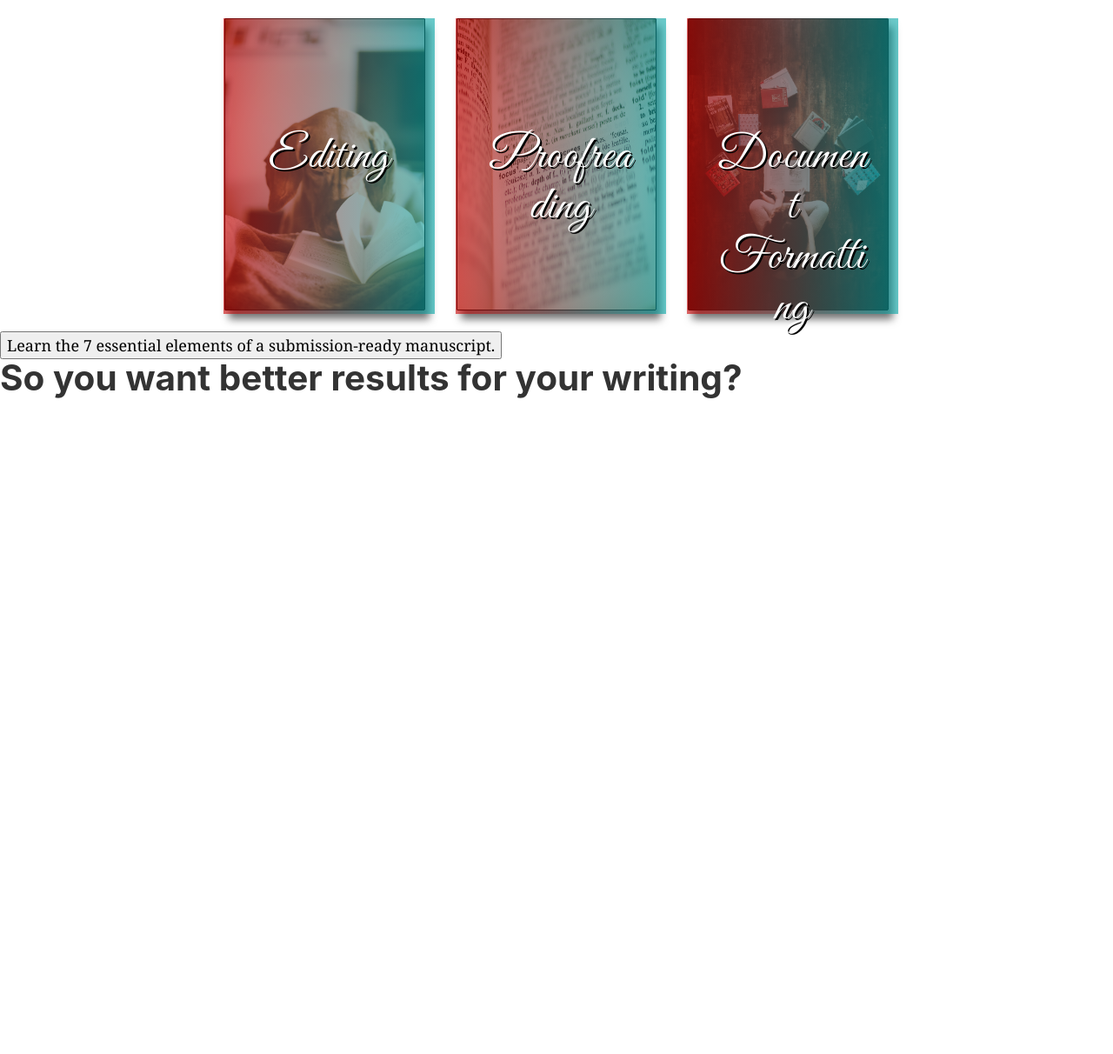
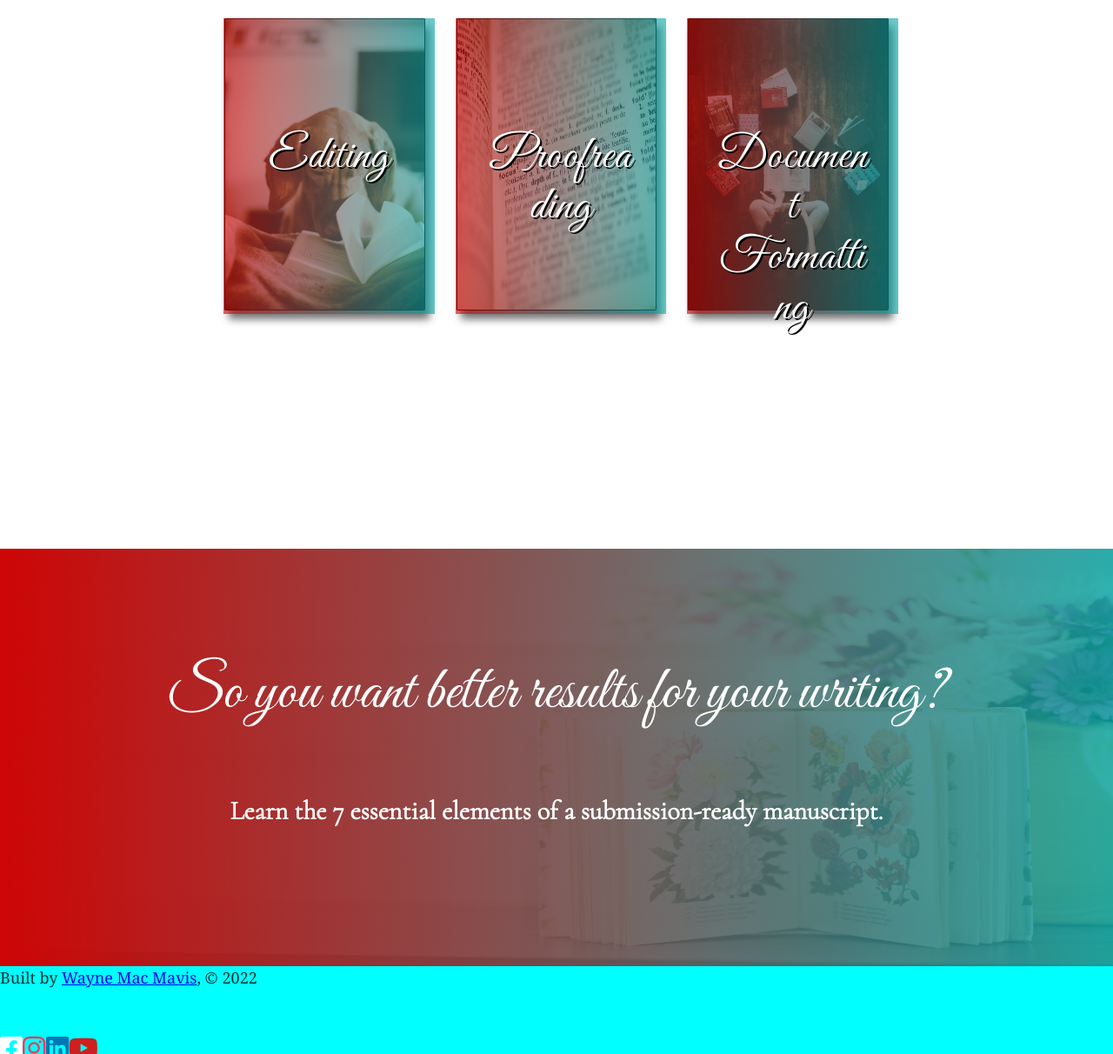
Before and after one commit to WayneMacMavis/Editing-Proofreading-Copywriting, a Gatsby site: page / in a window 1280 px wide. Shown: the part 1588-2800 px from the top of the page at 87% size. Before the commit the page ends 2072 px from the top, so only its background shows below. Built offline with nearby package versions, Linux system fonts and the light colour scheme; Gatsby itself is replaced by a stand-in of ours.

Commit message:
adding footer

```diff
--- a/gatsby-config.js
+++ b/gatsby-config.js
@@ -37,5 +37,7 @@ module.exports = {
     ]
   },
   /* Your site config here */
-  plugins: [],
+  plugins: [
+    `gatsby-plugin-fontawesome-css`,
+  ],
 }
--- /dev/null
+++ b/src/components/footer.js
@@ -0,0 +1,39 @@
+import * as React from "react"
+import { FontAwesomeIcon } from '@fortawesome/react-fontawesome'
+import { faFacebookSquare, faInstagram, faLinkedin, faYoutube } from "@fortawesome/free-brands-svg-icons"
+
+
+const footer = () => (
+  <div>
+  <div style={{
+    position: `relative`,
+    background: `aqua`,
+    height: `120px`,
+    width: `100%`,
+    // padding: `5px`,
+    zIndex: `1`,
+    margin: `0`,
+  }}>
+     Built by
+          {` `}
+          <a href="https://web.facebook.com/Wayne.mac.mavis/">Wayne Mac Mavis</a>,
+          © {new Date().getFullYear()}
+          <div style={{position: 'absolute', left: '0', textAlign: `center`,}} className="icons">
+          <a className="icon" href="https://web.facebook.com/ChantalJosephEditor" target="_blank" rel="noreferrer">
+          <FontAwesomeIcon icon={faFacebookSquare} color="white" size="2x" />
+          </a>
+          <a className="icon" href="/">
+          <FontAwesomeIcon icon={faInstagram} color="rgb(228,64,95)" size="2x" />
+          </a>
+          <a className="icon" href="/">
+          <FontAwesomeIcon icon={faLinkedin} color="rgb(0,119,181)" size="2x" />
+          </a>
+          <a className="icon" href="/">
+          <FontAwesomeIcon icon={faYoutube} color="rgb(205,32,31)" size="2x" />
+          </a>
+          </div>
+          </div>
+  </div>
+)
+
+export default footer
--- a/src/components/layout.js
+++ b/src/components/layout.js
@@ -4,7 +4,7 @@ import { useStaticQuery, graphql } from "gatsby"
 // import Header from "./header"
 import Navigation from "./navigation"
 // import Overlay from "./overlay"
-// import Footer from "./footer"
+import Footer from "./footer"
 import "./layout.css"
 
 const Layout = ({ children }) => {
@@ -28,8 +28,7 @@ const Layout = ({ children }) => {
       <Navigation menuLinks={data.site.siteMetadata.menuLinks} />
       {/* <Overlay /> */}
               <main>{children}</main>
-
-      {/* <Footer /> */}
+      <Footer />
     </>
   )
 }
--- a/src/pages/index.js
+++ b/src/pages/index.js
@@ -5,6 +5,7 @@ import Layout from "../components/layout"
 import "../components/styles/style.css"
 import Image from "../assets/images/image.jpg"
 import ImageTwo from "../assets/images/image2.jpg"
+import ImageThree from "../assets/images/image3.jpg"
 
 import Cards from "../components/cards"
 
@@ -74,8 +75,13 @@ const IndexPage = () => {
     </div>
     </div>
     <Cards />
-    <button>Learn the 7 essential elements of a submission-ready manuscript.</button>
-                <h1>So you want better results for your writing?</h1>
+    <img alt="pic3" src={ImageThree} style={{position: 'absolute',height: `50vh`, width: `25vw`, top: '0', left: '0'}}/>
+    <div className="manuscript"
+    style={{position: `relative`, height: '60vh', width: '100vw', backgroundImage: `linear-gradient(to right, rgba(206, 5, 5, 1) , rgba(4, 167, 167, 0.8))`, color: 'white', textAlign: 'center', marginTop: '250px', paddingTop: '10%', }}>
+                <h1 style={{marginBottom: `80px`, fontFamily: `'Great Vibes', cursive`, fontSize: '70px', fontWeight: '200'}}>So you want better results for your writing?</h1>
+                <h2 style={{fontFamily: `'Cormorant', serif`, fontSize: `30px`}}>Learn the 7 essential elements of a submission-ready manuscript.</h2>
+                <img alt="image3" src={ImageThree} style={{position: 'absolute',height: `60vh`, width: `100vw`, top: '0', right: '0', zIndex: `-3`}}/>
+                </div>
   </Layout>
 
     )
```
Also changed, not shown: package.json (+12 -2 lines), src/assets/images/image3.jpg (added), 1 other file.
